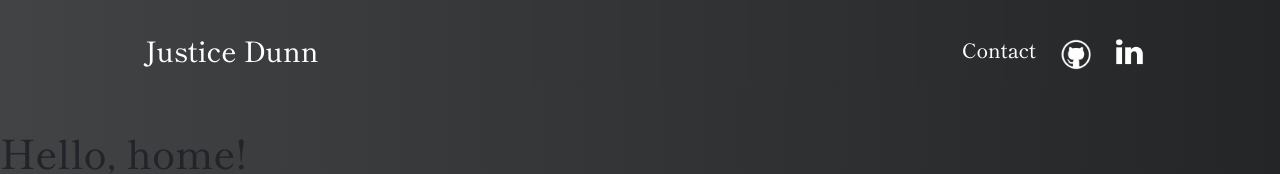
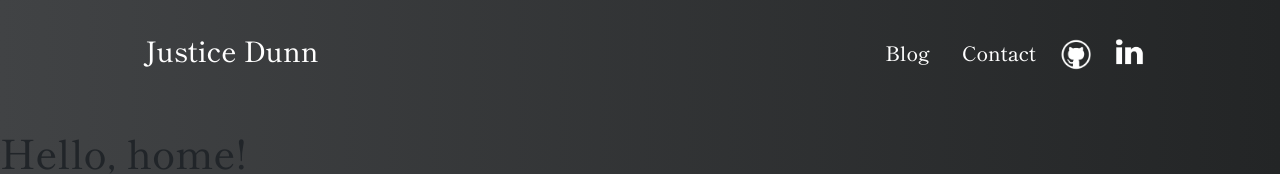
Before and after one commit to JusticeDunn/portfolio_website, a React (Create React App) app: page / in a window 1280 px wide. Shown: the top 174 px of the page. Built offline with nearby package versions, Linux system fonts and the light colour scheme.

Commit message:
Add blog link to navbar, vertically align links

```diff
--- a/src/components/navbar/navbar.tsx
+++ b/src/components/navbar/navbar.tsx
@@ -19,7 +19,12 @@ export default class NavBar extends Component {
             </NavItem>
           </div>
           <div className="logos">
-            <NavItem>
+            <NavItem className="center">
+              <Nav.Link eventKey="2" as={Link} to="/blog">
+                <h5 className="brand">Blog</h5>
+              </Nav.Link>
+            </NavItem>
+            <NavItem className="center">
               <Nav.Link eventKey="2" as={Link} to="/contact">
                 <h5 className="brand">Contact</h5>
               </Nav.Link>
```
